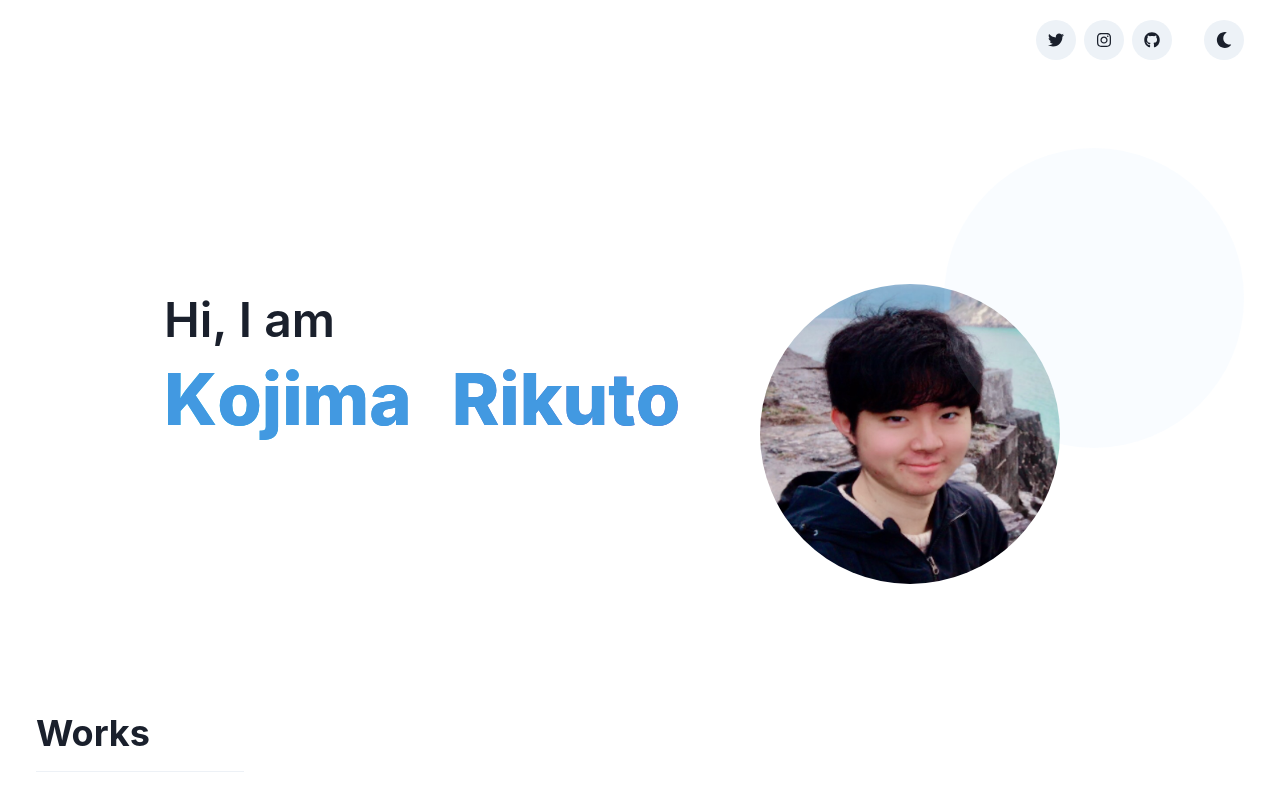
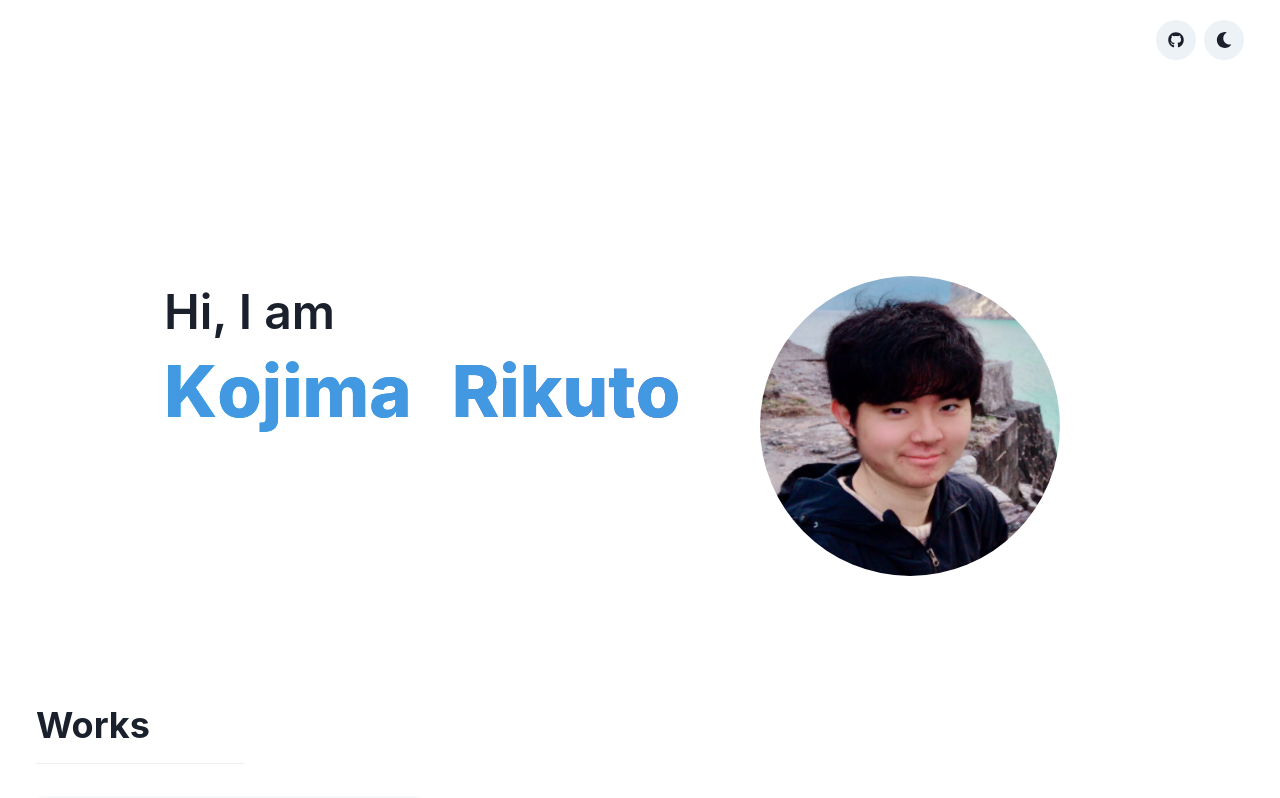
Before and after one commit to RickTurbo/Portfolio, a React (Create React App) app: page / in a window 1280 px wide. Shown: the top 798 px of the page. Built offline with nearby package versions, Linux system fonts and the light colour scheme.

Commit message:
微調整

```diff
--- a/src/components/Header.jsx
+++ b/src/components/Header.jsx
@@ -34,16 +34,16 @@ function Header() {
         variants={fadeInUp}
       >
         <Spacer></Spacer>
-        <IconButton icon={<FaTwitter />} isRound="true"></IconButton>
-        <IconButton ml={2} icon={<FaInstagram />} isRound="true"></IconButton>
+        {/* <IconButton icon={<FaTwitter />} isRound="true"></IconButton>
+        <IconButton ml={2} icon={<FaInstagram />} isRound="true"></IconButton> */}
         <IconButton
-          ml={2}
+          // ml={2}
           icon={<FaGithub />}
           isRound="true"
           onClick={() => window.open("https://github.com/RickTurbo")}
         ></IconButton>
         <IconButton
-          ml={8}
+          ml={2}
           icon={isDark ? <FaSun /> : <FaMoon />}
           isRound="true"
           onClick={toggleColorMode}
--- a/src/components/Main.jsx
+++ b/src/components/Main.jsx
@@ -67,14 +67,6 @@ function Main() {
   return (
     <MotionContainer maxW="container.xl" initial="hidden" animate="visible">
       <Stack>
-        <Circle
-          position="absolute"
-          bg="blue.100"
-          opacity="0.1"
-          w="300px"
-          h="300px"
-          alignSelf="flex-end"
-        />
         <Flex
           direction={isNotSmallerScreen ? "row" : "column"}
           spacing="200px"
```
Also changed, not shown: src/components/Social.jsx (deleted, +0 -18 lines), src/assets/Lozano.JPG (deleted), 1 other file (tests, documents, lock files or other folders).
